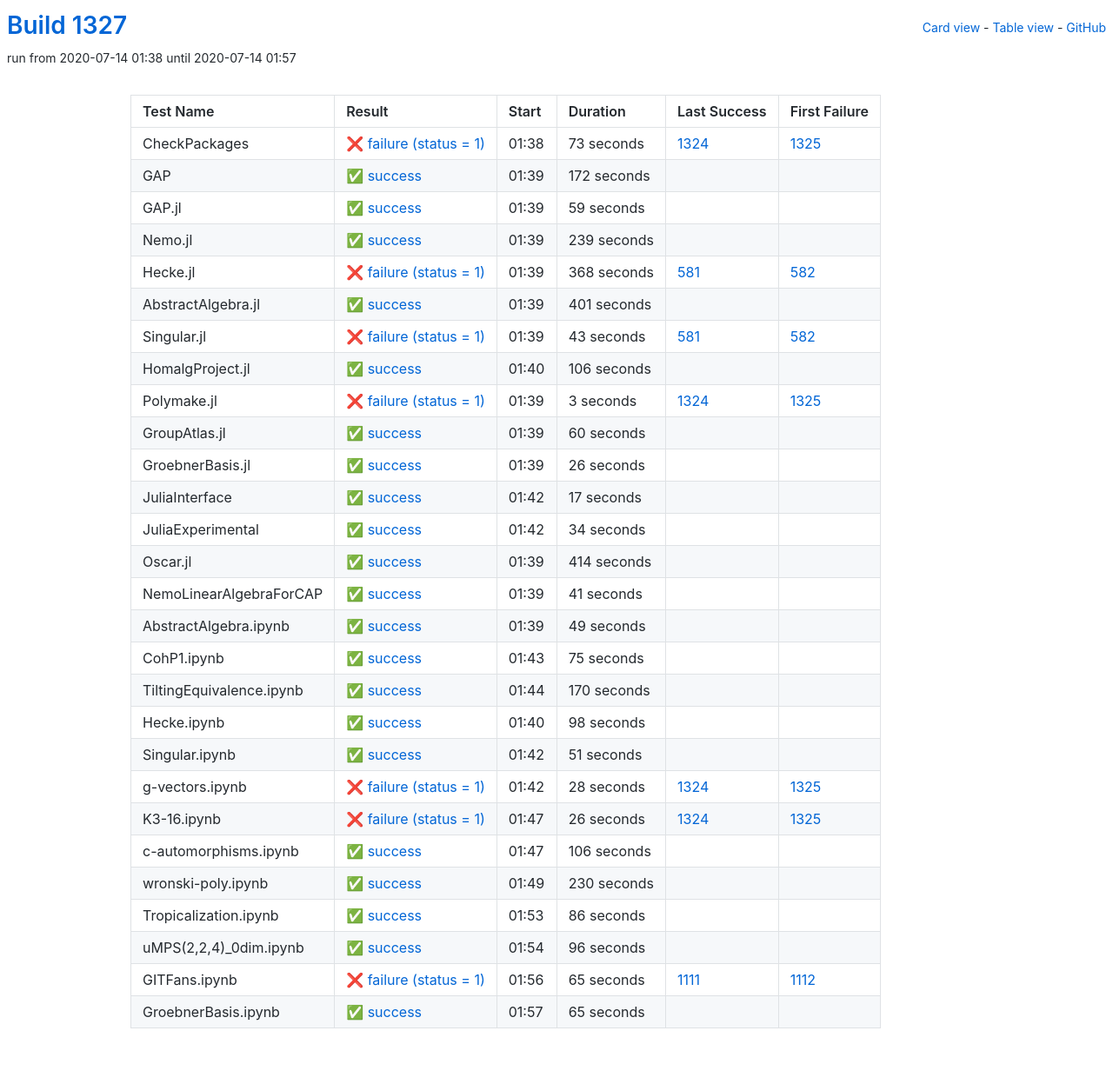
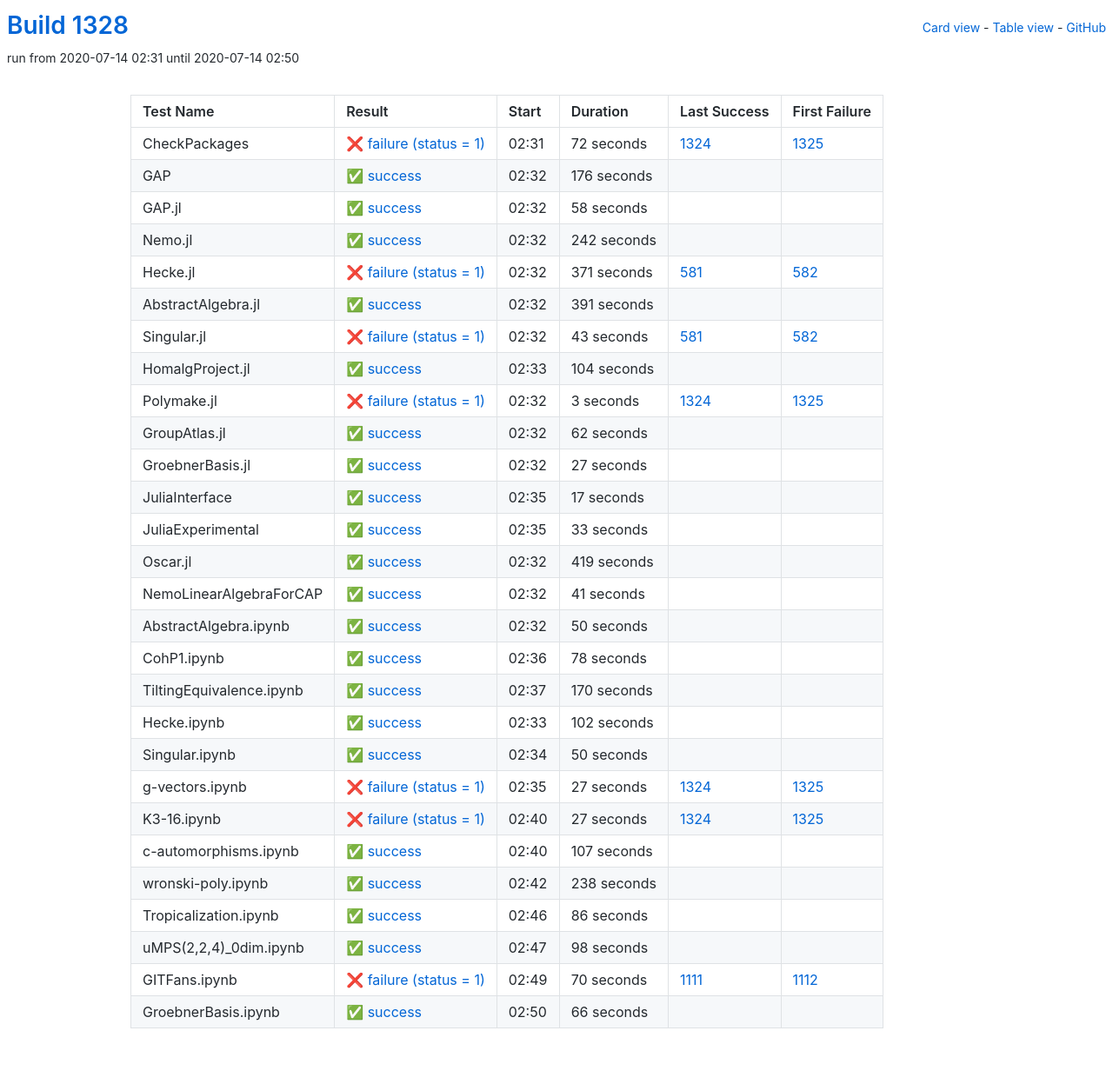
Before and after one commit to oscar-system/oscar-ci-status-1.4, a Jekyll site: the page built from table.html, in a window 1280 px wide. Shown: the whole page at 87% size. Built offline with Jekyll 4.4.1, drawn with Linux system fonts in a browser that asks for light colours.

Commit message:
Build #1328

```diff
--- a/_data/ci.yml
+++ b/_data/ci.yml
@@ -1,6 +1,6 @@
 ---
-build: 1327
-build_url: https://oscarci.mathematik.uni-kl.de/job/oscar-julia-1.4/1327/
+build: 1328
+build_url: https://oscarci.mathematik.uni-kl.de/job/oscar-julia-1.4/1328/
 job: oscar-julia-1.4
 organization: oscar-system
 repo: oscar-ci-status-1.4
@@ -8,80 +8,80 @@ repourl: https://github.com/oscar-system/oscar-ci-status-1.4
 tests:
 - name: CheckPackages
   id: checkpackages
-  log: https://oscarci.mathematik.uni-kl.de/job/oscar-julia-1.4/1327/artifact/logs/build-1327/CheckPackages.log
-  start: 2020-07-14 01:38
+  log: https://oscarci.mathematik.uni-kl.de/job/oscar-julia-1.4/1328/artifact/logs/build-1328/CheckPackages.log
+  start: 2020-07-14 02:31
   success: false
   exitcode: 1
   status: failure
-  duration: 73
+  duration: 72
   last_success: 1324
   last_success_url: https://oscarci.mathematik.uni-kl.de/job/oscar-julia-1.4/1324/
   first_failure: 1325
   first_failure_url: https://oscarci.mathematik.uni-kl.de/job/oscar-julia-1.4/1325/
 - name: GAP
   id: gap
-  log: https://oscarci.mathematik.uni-kl.de/job/oscar-julia-1.4/1327/artifact/logs/build-1327/GAP.log
-  start: 2020-07-14 01:39
+  log: https://oscarci.mathematik.uni-kl.de/job/oscar-julia-1.4/1328/artifact/logs/build-1328/GAP.log
+  start: 2020-07-14 02:32
   success: true
   exitcode: 0
   status: success
-  duration: 172
+  duration: 176
   last_success: false
   last_success_url:
   first_failure: false
   first_failure_url:
 - name: GAP.jl
   id: gap-jl
-  log: https://oscarci.mathematik.uni-kl.de/job/oscar-julia-1.4/1327/artifact/logs/build-1327/GAP.jl.log
-  start: 2020-07-14 01:39
+  log: https://oscarci.mathematik.uni-kl.de/job/oscar-julia-1.4/1328/artifact/logs/build-1328/GAP.jl.log
+  start: 2020-07-14 02:32
   success: true
   exitcode: 0
   status: success
-  duration: 59
+  duration: 58
   last_success: false
   last_success_url:
   first_failure: false
   first_failure_url:
 - name: Nemo.jl
   id: nemo-jl
-  log: https://oscarci.mathematik.uni-kl.de/job/oscar-julia-1.4/1327/artifact/logs/build-1327/Nemo.jl.log
-  start: 2020-07-14 01:39
+  log: https://oscarci.mathematik.uni-kl.de/job/oscar-julia-1.4/1328/artifact/logs/build-1328/Nemo.jl.log
+  start: 2020-07-14 02:32
   success: true
   exitcode: 0
   status: success
-  duration: 239
+  duration: 242
   last_success: false
   last_success_url:
   first_failure: false
   first_failure_url:
 - name: Hecke.jl
   id: hecke-jl
-  log: https://oscarci.mathematik.uni-kl.de/job/oscar-julia-1.4/1327/artifact/logs/build-1327/Hecke.jl.log
-  start: 2020-07-14 01:39
+  log: https://oscarci.mathematik.uni-kl.de/job/oscar-julia-1.4/1328/artifact/logs/build-1328/Hecke.jl.log
+  start: 2020-07-14 02:32
   success: false
   exitcode: 1
   status: failure
-  duration: 368
+  duration: 371
   last_success: 581
   last_success_url: https://oscarci.mathematik.uni-kl.de/job/oscar-julia-1.4/581/
   first_failure: 582
   first_failure_url: https://oscarci.mathematik.uni-kl.de/job/oscar-julia-1.4/582/
 - name: AbstractAlgebra.jl
   id: abstractalgebra-jl
-  log: https://oscarci.mathematik.uni-kl.de/job/oscar-julia-1.4/1327/artifact/logs/build-1327/AbstractAlgebra.jl.log
-  start: 2020-07-14 01:39
+  log: https://oscarci.mathematik.uni-kl.de/job/oscar-julia-1.4/1328/artifact/logs/build-1328/AbstractAlgebra.jl.log
+  start: 2020-07-14 02:32
   success: true
   exitcode: 0
   status: success
-  duration: 401
+  duration: 391
   last_success: false
   last_success_url:
   first_failure: false
   first_failure_url:
 - name: Singular.jl
   id: singular-jl
-  log: https://oscarci.mathematik.uni-kl.de/job/oscar-julia-1.4/1327/artifact/logs/build-1327/Singular.jl.log
-  start: 2020-07-14 01:39
+  log: https://oscarci.mathematik.uni-kl.de/job/oscar-julia-1.4/1328/artifact/logs/build-1328/Singular.jl.log
+  start: 2020-07-14 02:32
   success: false
   exitcode: 1
   status: failure
@@ -92,20 +92,20 @@ tests:
   first_failure_url: https://oscarci.mathematik.uni-kl.de/job/oscar-julia-1.4/582/
 - name: HomalgProject.jl
   id: homalgproject-jl
-  log: https://oscarci.mathematik.uni-kl.de/job/oscar-julia-1.4/1327/artifact/logs/build-1327/HomalgProject.jl.log
-  start: 2020-07-14 01:40
+  log: https://oscarci.mathematik.uni-kl.de/job/oscar-julia-1.4/1328/artifact/logs/build-1328/HomalgProject.jl.log
+  start: 2020-07-14 02:33
   success: true
   exitcode: 0
   status: success
-  duration: 106
+  duration: 104
   last_success: false
   last_success_url:
   first_failure: false
   first_failure_url:
 - name: Polymake.jl
   id: polymake-jl
-  log: https://oscarci.mathematik.uni-kl.de/job/oscar-julia-1.4/1327/artifact/logs/build-1327/Polymake.jl.log
-  start: 2020-07-14 01:39
+  log: https://oscarci.mathematik.uni-kl.de/job/oscar-julia-1.4/1328/artifact/logs/build-1328/Polymake.jl.log
+  start: 2020-07-14 02:32
   success: false
   exitcode: 1
   status: failure
@@ -116,32 +116,32 @@ tests:
   first_failure_url: https://oscarci.mathematik.uni-kl.de/job/oscar-julia-1.4/1325/
 - name: GroupAtlas.jl
   id: groupatlas-jl
-  log: https://oscarci.mathematik.uni-kl.de/job/oscar-julia-1.4/1327/artifact/logs/build-1327/GroupAtlas.jl.log
-  start: 2020-07-14 01:39
+  log: https://oscarci.mathematik.uni-kl.de/job/oscar-julia-1.4/1328/artifact/logs/build-1328/GroupAtlas.jl.log
+  start: 2020-07-14 02:32
   success: true
   exitcode: 0
   status: success
-  duration: 60
+  duration: 62
   last_success: false
   last_success_url:
   first_failure: false
   first_failure_url:
 - name: GroebnerBasis.jl
   id: groebnerbasis-jl
-  log: https://oscarci.mathematik.uni-kl.de/job/oscar-julia-1.4/1327/artifact/logs/build-1327/GroebnerBasis.jl.log
-  start: 2020-07-14 01:39
+  log: https://oscarci.mathematik.uni-kl.de/job/oscar-julia-1.4/1328/artifact/logs/build-1328/GroebnerBasis.jl.log
+  start: 2020-07-14 02:32
   success: true
   exitcode: 0
   status: success
-  duration: 26
+  duration: 27
   last_success: false
   last_success_url:
   first_failure: false
   first_failure_url:
 - name: JuliaInterface
   id: juliainterface
-  log: https://oscarci.mathematik.uni-kl.de/job/oscar-julia-1.4/1327/artifact/logs/build-1327/JuliaInterface.log
-  start: 2020-07-14 01:42
+  log: https://oscarci.mathematik.uni-kl.de/job/oscar-julia-1.4/1328/artifact/logs/build-1328/JuliaInterface.log
+  start: 2020-07-14 02:35
   success: true
   exitcode: 0
   status: success
@@ -152,32 +152,32 @@ tests:
   first_failure_url:
 - name: JuliaExperimental
   id: juliaexperimental
-  log: https://oscarci.mathematik.uni-kl.de/job/oscar-julia-1.4/1327/artifact/logs/build-1327/JuliaExperimental.log
-  start: 2020-07-14 01:42
+  log: https://oscarci.mathematik.uni-kl.de/job/oscar-julia-1.4/1328/artifact/logs/build-1328/JuliaExperimental.log
+  start: 2020-07-14 02:35
   success: true
   exitcode: 0
   status: success
-  duration: 34
+  duration: 33
   last_success: false
   last_success_url:
   first_failure: false
   first_failure_url:
 - name: Oscar.jl
   id: oscar-jl
-  log: https://oscarci.mathematik.uni-kl.de/job/oscar-julia-1.4/1327/artifact/logs/build-1327/Oscar.jl.log
-  start: 2020-07-14 01:39
+  log: https://oscarci.mathematik.uni-kl.de/job/oscar-julia-1.4/1328/artifact/logs/build-1328/Oscar.jl.log
+  start: 2020-07-14 02:32
   success: true
   exitcode: 0
   status: success
-  duration: 414
+  duration: 419
   last_success: false
   last_success_url:
   first_failure: false
   first_failure_url:
 - name: NemoLinearAlgebraForCAP
   id: nemolinearalgebraforcap
-  log: https://oscarci.mathematik.uni-kl.de/job/oscar-julia-1.4/1327/artifact/logs/build-1327/NemoLinearAlgebraForCAP.log
-  start: 2020-07-14 01:39
+  log: https://oscarci.mathematik.uni-kl.de/job/oscar-julia-1.4/1328/artifact/logs/build-1328/NemoLinearAlgebraForCAP.log
+  start: 2020-07-14 02:32
   success: true
   exitcode: 0
   status: success
@@ -188,32 +188,32 @@ tests:
   first_failure_url:
 - name: AbstractAlgebra.ipynb
   id: abstractalgebra-ipynb
-  log: https://oscarci.mathematik.uni-kl.de/job/oscar-julia-1.4/1327/artifact/logs/build-1327/AbstractAlgebra.ipynb.log
-  start: 2020-07-14 01:39
+  log: https://oscarci.mathematik.uni-kl.de/job/oscar-julia-1.4/1328/artifact/logs/build-1328/AbstractAlgebra.ipynb.log
+  start: 2020-07-14 02:32
   success: true
   exitcode: 0
   status: success
-  duration: 49
+  duration: 50
   last_success: false
   last_success_url:
   first_failure: false
   first_failure_url:
 - name: CohP1.ipynb
   id: cohp1-ipynb
-  log: https://oscarci.mathematik.uni-kl.de/job/oscar-julia-1.4/1327/artifact/logs/build-1327/CohP1.ipynb.log
-  start: 2020-07-14 01:43
+  log: https://oscarci.mathematik.uni-kl.de/job/oscar-julia-1.4/1328/artifact/logs/build-1328/CohP1.ipynb.log
+  start: 2020-07-14 02:36
   success: true
   exitcode: 0
   status: success
-  duration: 75
+  duration: 78
   last_success: false
   last_success_url:
   first_failure: false
   first_failure_url:
 - name: TiltingEquivalence.ipynb
   id: tiltingequivalence-ipynb
-  log: https://oscarci.mathematik.uni-kl.de/job/oscar-julia-1.4/1327/artifact/logs/build-1327/TiltingEquivalence.ipynb.log
-  start: 2020-07-14 01:44
+  log: https://oscarci.mathematik.uni-kl.de/job/oscar-julia-1.4/1328/artifact/logs/build-1328/TiltingEquivalence.ipynb.log
+  start: 2020-07-14 02:37
   success: true
   exitcode: 0
   status: success
@@ -224,80 +224,80 @@ tests:
   first_failure_url:
 - name: Hecke.ipynb
   id: hecke-ipynb
-  log: https://oscarci.mathematik.uni-kl.de/job/oscar-julia-1.4/1327/artifact/logs/build-1327/Hecke.ipynb.log
-  start: 2020-07-14 01:40
+  log: https://oscarci.mathematik.uni-kl.de/job/oscar-julia-1.4/1328/artifact/logs/build-1328/Hecke.ipynb.log
+  start: 2020-07-14 02:33
   success: true
   exitcode: 0
   status: success
-  duration: 98
+  duration: 102
   last_success: false
   last_success_url:
   first_failure: false
   first_failure_url:
 - name: Singular.ipynb
   id: singular-ipynb
-  log: https://oscarci.mathematik.uni-kl.de/job/oscar-julia-1.4/1327/artifact/logs/build-1327/Singular.ipynb.log
-  start: 2020-07-14 01:42
+  log: https://oscarci.mathematik.uni-kl.de/job/oscar-julia-1.4/1328/artifact/logs/build-1328/Singular.ipynb.log
+  start: 2020-07-14 02:34
   success: true
   exitcode: 0
   status: success
-  duration: 51
+  duration: 50
   last_success: false
   last_success_url:
   first_failure: false
   first_failure_url:
 - name: g-vectors.ipynb
   id: g-vectors-ipynb
-  log: https://oscarci.mathematik.uni-kl.de/job/oscar-julia-1.4/1327/artifact/logs/build-1327/g-vectors.ipynb.log
-  start: 2020-07-14 01:42
+  log: https://oscarci.mathematik.uni-kl.de/job/oscar-julia-1.4/1328/artifact/logs/build-1328/g-vectors.ipynb.log
+  start: 2020-07-14 02:35
   success: false
   exitcode: 1
   status: failure
-  duration: 28
+  duration: 27
   last_success: 1324
   last_success_url: https://oscarci.mathematik.uni-kl.de/job/oscar-julia-1.4/1324/
   first_failure: 1325
   first_failure_url: https://oscarci.mathematik.uni-kl.de/job/oscar-julia-1.4/1325/
 - name: K3-16.ipynb
   id: k3-16-ipynb
-  log: https://oscarci.mathematik.uni-kl.de/job/oscar-julia-1.4/1327/artifact/logs/build-1327/K3-16.ipynb.log
-  start: 2020-07-14 01:47
+  log: https://oscarci.mathematik.uni-kl.de/job/oscar-julia-1.4/1328/artifact/logs/build-1328/K3-16.ipynb.log
+  start: 2020-07-14 02:40
   success: false
   exitcode: 1
   status: failure
-  duration: 26
+  duration: 27
   last_success: 1324
   last_success_url: https://oscarci.mathematik.uni-kl.de/job/oscar-julia-1.4/1324/
   first_failure: 1325
   first_failure_url: https://oscarci.mathematik.uni-kl.de/job/oscar-julia-1.4/1325/
 - name: c-automorphisms.ipynb
   id: c-automorphisms-ipynb
-  log: https://oscarci.mathematik.uni-kl.de/job/oscar-julia-1.4/1327/artifact/logs/build-1327/c-automorphisms.ipynb.log
-  start: 2020-07-14 01:47
+  log: https://oscarci.mathematik.uni-kl.de/job/oscar-julia-1.4/1328/artifact/logs/build-1328/c-automorphisms.ipynb.log
+  start: 2020-07-14 02:40
   success: true
   exitcode: 0
   status: success
-  duration: 106
+  duration: 107
   last_success: false
   last_success_url:
   first_failure: false
   first_failure_url:
 - name: wronski-poly.ipynb
   id: wronski-poly-ipynb
-  log: https://oscarci.mathematik.uni-kl.de/job/oscar-julia-1.4/1327/artifact/logs/build-1327/wronski-poly.ipynb.log
-  start: 2020-07-14 01:49
+  log: https://oscarci.mathematik.uni-kl.de/job/oscar-julia-1.4/1328/artifact/logs/build-1328/wronski-poly.ipynb.log
+  start: 2020-07-14 02:42
   success: true
   exitcode: 0
   status: success
-  duration: 230
+  duration: 238
   last_success: false
   last_success_url:
   first_failure: false
   first_failure_url:
 - name: Tropicalization.ipynb
   id: tropicalization-ipynb
-  log: https://oscarci.mathematik.uni-kl.de/job/oscar-julia-1.4/1327/artifact/logs/build-1327/Tropicalization.ipynb.log
-  start: 2020-07-14 01:53
+  log: https://oscarci.mathematik.uni-kl.de/job/oscar-julia-1.4/1328/artifact/logs/build-1328/Tropicalization.ipynb.log
+  start: 2020-07-14 02:46
   success: true
   exitcode: 0
   status: success
@@ -308,36 +308,36 @@ tests:
   first_failure_url:
 - name: uMPS(2,2,4)_0dim.ipynb
   id: umps-2-2-4-0dim-ipynb
-  log: https://oscarci.mathematik.uni-kl.de/job/oscar-julia-1.4/1327/artifact/logs/build-1327/uMPS-2-2-4-_0dim.ipynb.log
-  start: 2020-07-14 01:54
+  log: https://oscarci.mathematik.uni-kl.de/job/oscar-julia-1.4/1328/artifact/logs/build-1328/uMPS-2-2-4-_0dim.ipynb.log
+  start: 2020-07-14 02:47
   success: true
   exitcode: 0
   status: success
-  duration: 96
+  duration: 98
   last_success: false
   last_success_url:
   first_failure: false
   first_failure_url:
 - name: GITFans.ipynb
   id: gitfans-ipynb
-  log: https://oscarci.mathematik.uni-kl.de/job/oscar-julia-1.4/1327/artifact/logs/build-1327/GITFans.ipynb.log
-  start: 2020-07-14 01:56
+  log: https://oscarci.mathematik.uni-kl.de/job/oscar-julia-1.4/1328/artifact/logs/build-1328/GITFans.ipynb.log
+  start: 2020-07-14 02:49
   success: false
   exitcode: 1
   status: failure
-  duration: 65
+  duration: 70
   last_success: 1111
   last_success_url: https://oscarci.mathematik.uni-kl.de/job/oscar-julia-1.4/1111/
   first_failure: 1112
   first_failure_url: https://oscarci.mathematik.uni-kl.de/job/oscar-julia-1.4/1112/
 - name: GroebnerBasis.ipynb
   id: groebnerbasis-ipynb
-  log: https://oscarci.mathematik.uni-kl.de/job/oscar-julia-1.4/1327/artifact/logs/build-1327/GroebnerBasis.ipynb.log
-  start: 2020-07-14 01:57
+  log: https://oscarci.mathematik.uni-kl.de/job/oscar-julia-1.4/1328/artifact/logs/build-1328/GroebnerBasis.ipynb.log
+  start: 2020-07-14 02:50
   success: true
   exitcode: 0
   status: success
-  duration: 65
+  duration: 66
   last_success: false
   last_success_url:
   first_failure: false
```
Also changed, not shown: README.md.
